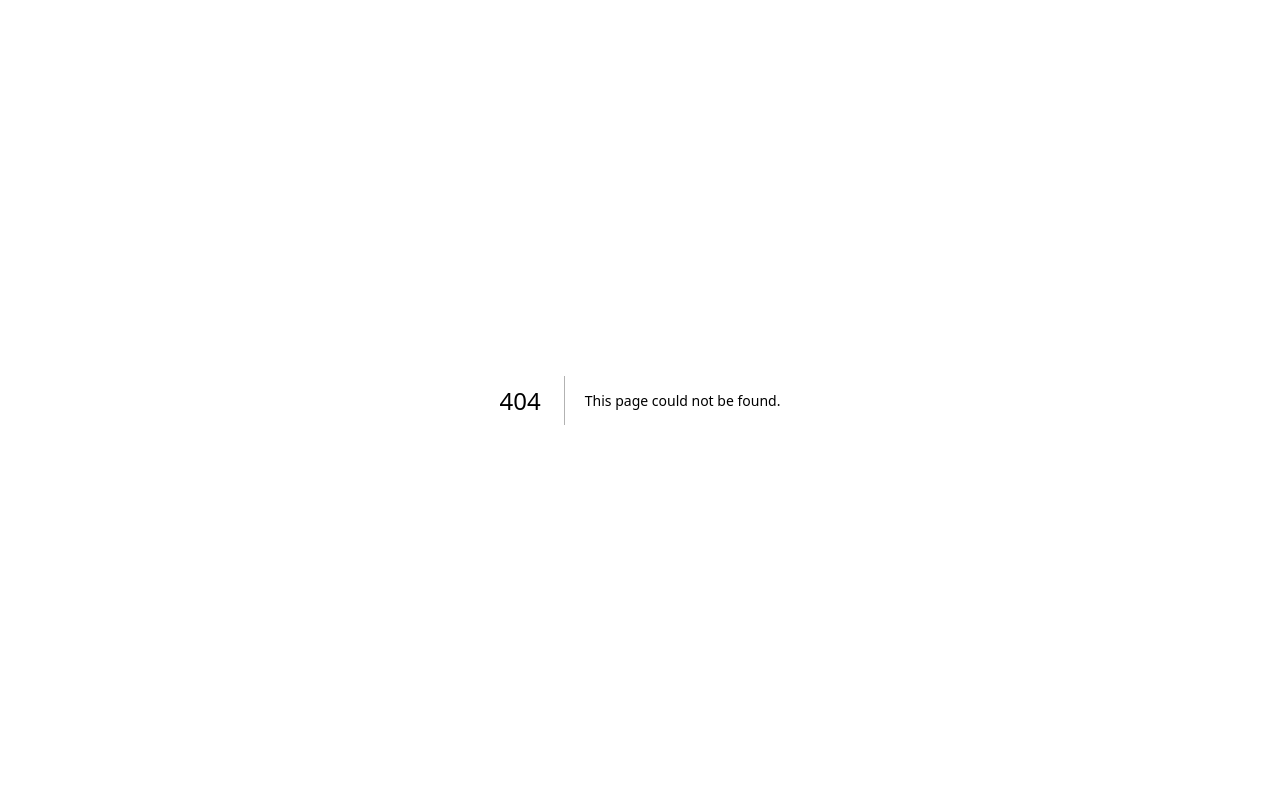
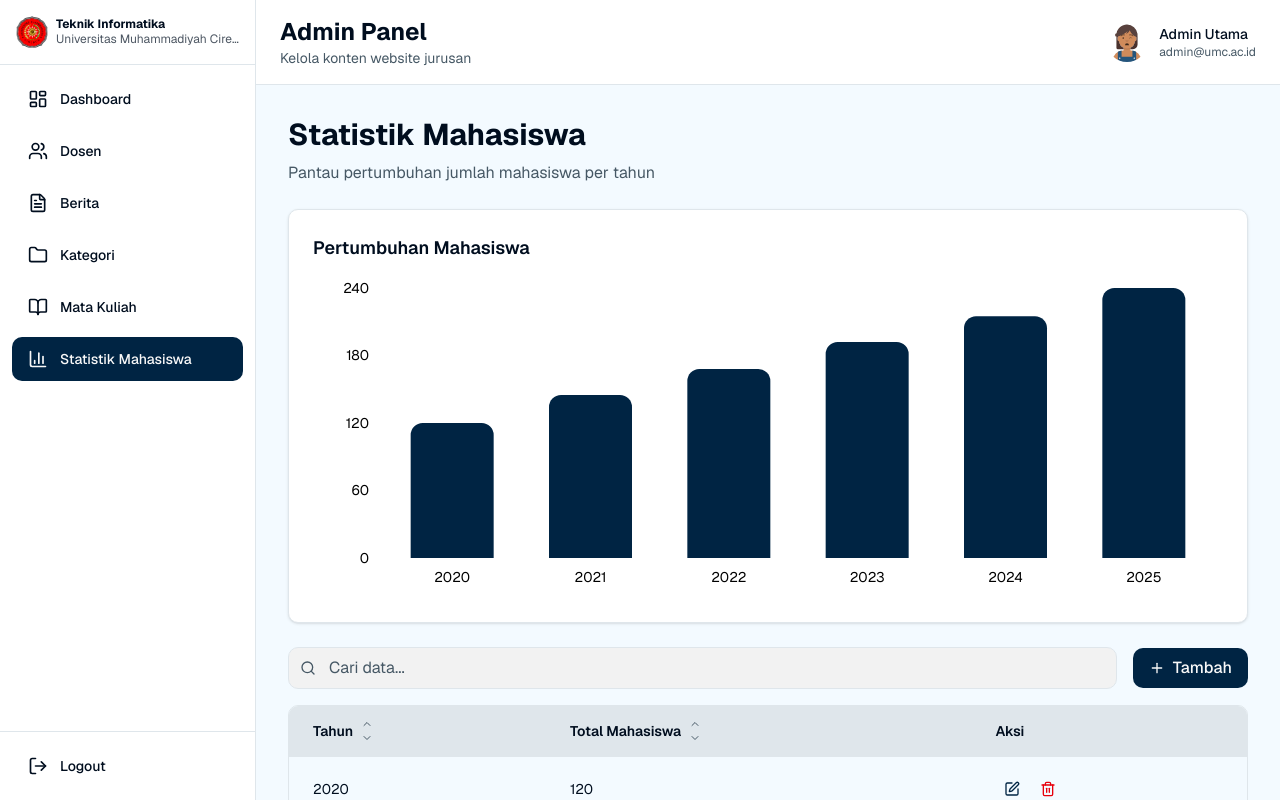
Before and after one commit to umc-dev/it-umc-dashboard, a Next.js app: page /dashboard/statistik in a window 1280 px wide. Before the commit this address had no page. Built offline with nearby package versions, Linux system fonts and the light colour scheme.

Commit message:
feat(statistics): implement statistics mahasiswa listing page

```diff
--- /dev/null
+++ b/app/dashboard/statistik/page.tsx
@@ -0,0 +1,11 @@
+import type { Metadata } from 'next'
+import { DashboardStatistikContent } from '@/components/dashboard/statistik/StatistikContent'
+
+export const metadata: Metadata = {
+  title: 'Statistik Mahasiswa - Sistem Manajemen Konten',
+  description: 'Kelola data statistik mahasiswa per tahun',
+}
+
+export default function StatistikPage() {
+  return <DashboardStatistikContent />
+}
--- /dev/null
+++ b/components/dashboard/statistik/StatistikContent.tsx
@@ -0,0 +1,103 @@
+/* eslint-disable @typescript-eslint/no-explicit-any */
+'use client'
+
+import { useState } from 'react'
+import { useRouter } from 'next/navigation'
+import { BarChart, Bar, XAxis, YAxis, CartesianGrid, Tooltip, ResponsiveContainer, Cell } from 'recharts'
+import { DataTable } from '@/components/DataTable'
+import { DeleteAlert } from '@/components/DeleteAlert'
+import { statistikMahasiswas, type StatistikMahasiswa } from '@/lib/data'
+
+const formatNumber = (value: number) => value.toLocaleString('id-ID')
+
+const CustomTooltip = ({ active, payload }: any) => {
+  if (active && payload && payload[0]) {
+    const data = payload[0].payload
+    return (
+      <div className="bg-card border border-border rounded-lg shadow-lg p-3 backdrop-blur-sm">
+        <p className="font-semibold text-foreground">{data.tahun}</p>
+        <p className="text-sm text-muted-foreground">
+          Total Mahasiswa: <span className="font-medium text-primary">{formatNumber(data.total)}</span>
+        </p>
+      </div>
+    )
+  }
+  return null
+}
+
+export function DashboardStatistikContent() {
+  const router = useRouter()
+  const [data, setData] = useState<StatistikMahasiswa[]>(statistikMahasiswas)
+  const [deleteAlert, setDeleteAlert] = useState<{ isOpen: boolean; item: StatistikMahasiswa | null }>({
+    isOpen: false,
+    item: null,
+  })
+
+  const handleDeleteClick = (item: StatistikMahasiswa) => {
+    setDeleteAlert({ isOpen: true, item })
+  }
+
+  const handleConfirmDelete = () => {
+    if (deleteAlert.item) {
+      setData(data.filter((s) => s.id !== deleteAlert.item!.id))
+      setDeleteAlert({ isOpen: false, item: null })
+    }
+  }
+
+  return (
+    <div className="space-y-6">
+      <div>
+        <h1 className="text-3xl font-bold text-foreground">Statistik Mahasiswa</h1>
+        <p className="text-muted-foreground mt-2">Pantau pertumbuhan jumlah mahasiswa per tahun</p>
+      </div>
+
+      <div className="bg-card border border-border rounded-lg p-6 shadow-sm">
+        <h2 className="text-lg font-semibold text-foreground mb-4">Pertumbuhan Mahasiswa</h2>
+        <div className="overflow-x-auto">
+          <ResponsiveContainer width="100%" height={320} minWidth={300}>
+            <BarChart
+              data={data}
+              margin={{ top: 10, right: 10, left: 10, bottom: 10 }}
+              barCategoryGap="20%"
+            >
+              <CartesianGrid strokeDasharray="4 4" stroke="var(--color-border)" opacity={0.6} />
+              <XAxis dataKey="tahun" stroke="var(--color-muted-foreground)" fontSize={14} tickMargin={8} />
+              <YAxis stroke="var(--color-muted-foreground)" fontSize={14} tickFormatter={formatNumber} tickMargin={8} />
+              <Tooltip content={<CustomTooltip />} cursor={{ fill: 'transparent' }} wrapperStyle={{ zIndex: 10 }} animationDuration={300} animationEasing="ease-out" />
+              <Bar dataKey="total" radius={[12, 12, 0, 0]} animationDuration={800}>
+                {data.map((entry, index) => (
+                    <Cell key={index} fill="var(--primary)" />                ))}
+              </Bar>
+            </BarChart>
+          </ResponsiveContainer>
+        </div>
+      </div>
+
+      <DataTable
+        data={data}
+        columns={[
+          { key: 'tahun', label: 'Tahun', sortable: true },
+          {
+            key: 'total',
+            label: 'Total Mahasiswa',
+            sortable: true,
+            render: (value) => formatNumber(value as number),
+          },
+        ]}
+        onAdd={() => router.push('/dashboard/statistik/tambah')}
+        onEdit={(item) => router.push(`/dashboard/statistik/${item.id}/ubah`)}
+        onDeleteClick={handleDeleteClick}
+        searchFields={['tahun']}
+      />
+
+      <DeleteAlert
+        isOpen={deleteAlert.isOpen}
+        title="Hapus Statistik"
+        description="Apakah Anda yakin ingin menghapus data statistik ini? Tindakan ini tidak dapat dibatalkan."
+        itemName={`Tahun ${deleteAlert.item?.tahun || ''}`}
+        onConfirm={handleConfirmDelete}
+        onCancel={() => setDeleteAlert({ isOpen: false, item: null })}
+      />
+    </div>
+  )
+}
--- a/package.json
+++ b/package.json
@@ -12,7 +12,8 @@
     "lucide-react": "^0.553.0",
     "next": "16.0.1",
     "react": "19.2.0",
-    "react-dom": "19.2.0"
+    "react-dom": "19.2.0",
+    "recharts": "^3.4.1"
   },
   "devDependencies": {
     "@tailwindcss/postcss": "^4",
```
Also changed, not shown: 1 other file (tests, documents, lock files or other folders).
